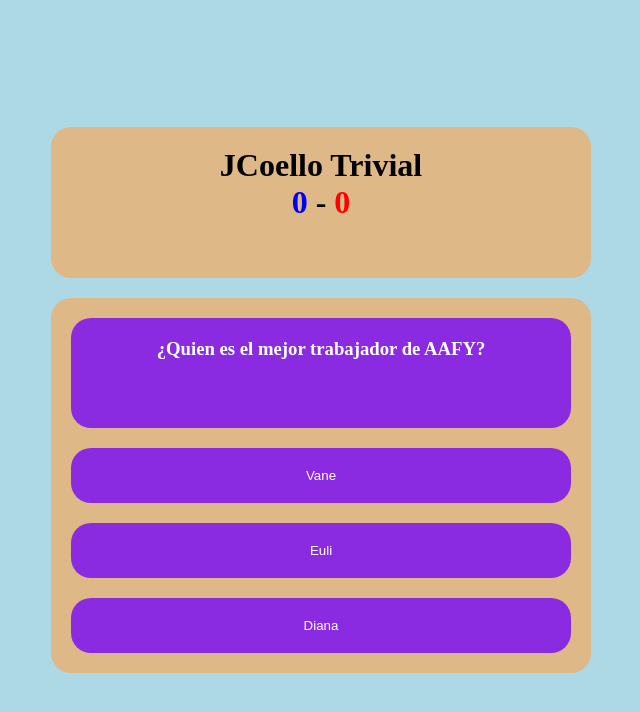
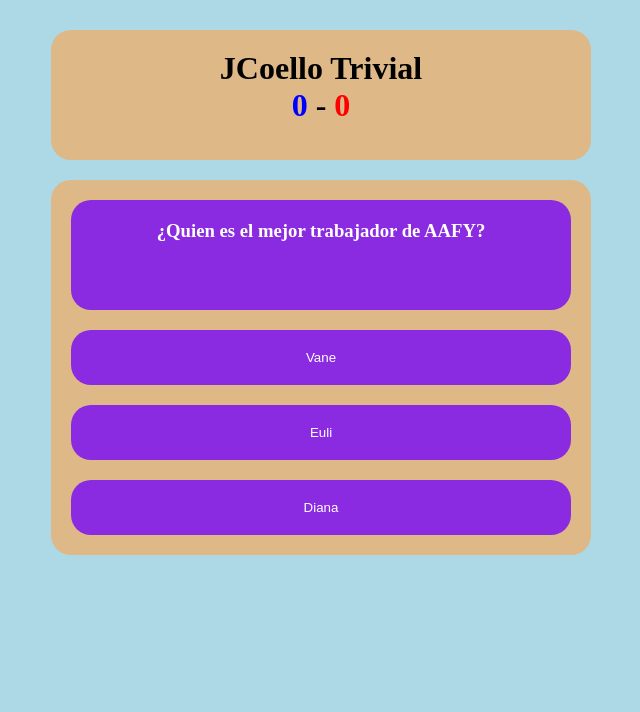
Before and after one commit to chuchocoello/Jcoello-trivial, a React (Vite) app: page / in a window 1280 px wide. Shown: the top 712 px of the page, without its empty margins (319-959 px from the left). Built offline with nearby package versions, Linux system fonts and the light colour scheme.

Commit message:
css changes

```diff
--- a/src/App.css
+++ b/src/App.css
@@ -9,16 +9,17 @@ width: 100vw;
 display: flex;
 flex-direction: column;
 background-color: lightblue;
-justify-content: center;
+justify-content: flex-start;
 align-items: center;
 }
 
 .Counter{
+  margin-top: 30px;
   background-color: burlywood;
   text-align: center;
   padding: 20px;
   border-radius: 20px;
-  height: 111px;
+  height: 90px;
   width: 80%;
   max-width: 500px;
   margin-bottom: 20px;
```
